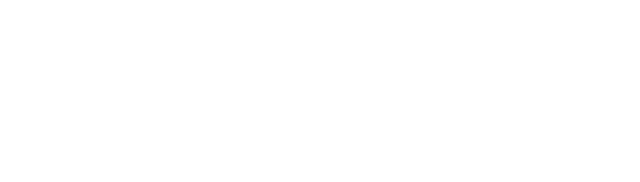
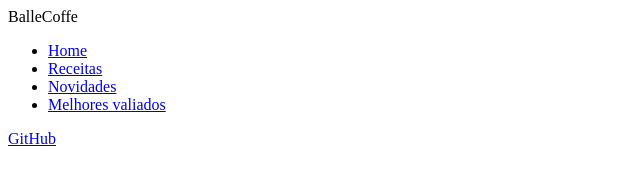
Before and after one commit to thalesmenezes286/landing-page-coffe, a plain HTML site: page dashboard/index.html in a window 1280 px wide. Shown: the whole page, without its empty margins (0-640 px from the left). Drawn offline with Linux system fonts and the light colour scheme.

Commit message:
feat: menu

```diff
--- a/dashboard/index.html
+++ b/dashboard/index.html
@@ -8,8 +8,18 @@
 </head>
 <body>
     <header>
+        <nav>
+            <span>BalleCoffe</span>
+            <ul>
+              <li><a href="#">Home</a></li>
+              <li><a href="#">Receitas</a></li>
+              <li><a href="#">Novidades</a></li>
+              <li><a href="#">Melhores valiados</a></li>
+            </ul>
+        </nav>
+        <a href="#">GitHub</a>
+    </header>
 
-    </header>
     <main>
 
     </main>
```
